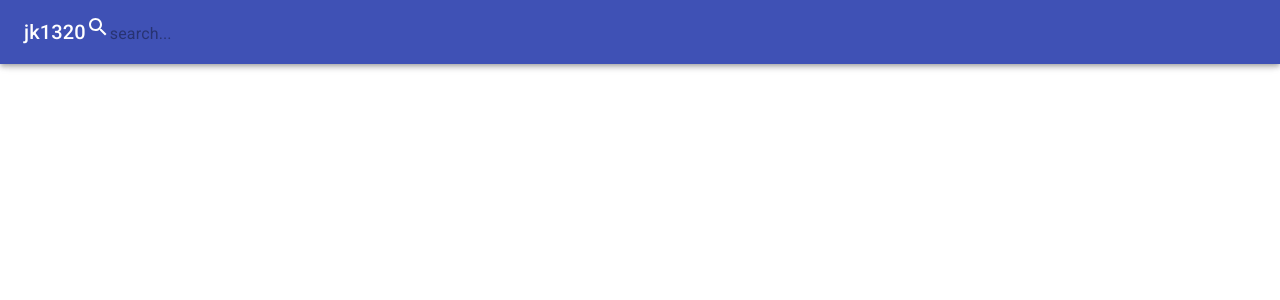
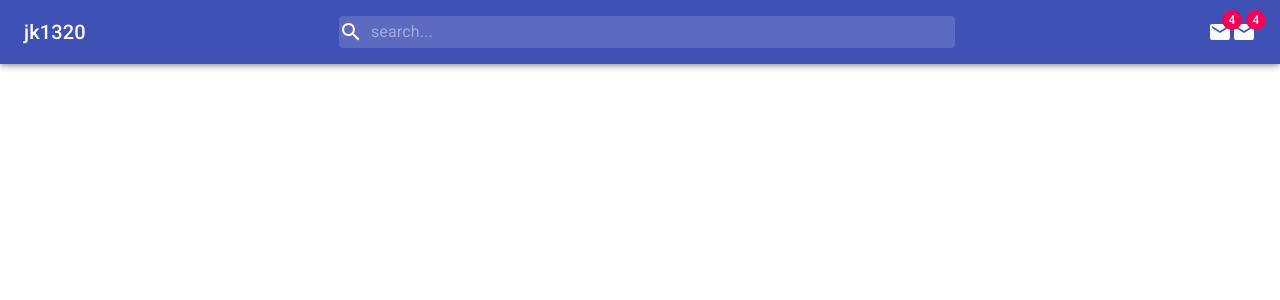
Before and after one commit to JK1320/material-ui-react-project, a React (Create React App) app: page / in a window 1280 px wide. Shown: the top 300 px of the page. Built offline with nearby package versions, Linux system fonts and the light colour scheme.

Commit message:
mail icon and badge from material ui

```diff
--- a/src/components/Navbar.jsx
+++ b/src/components/Navbar.jsx
@@ -1,8 +1,12 @@
-import { AppBar, InputBase, makeStyles, Toolbar, Typography } from "@material-ui/core";
-import { Search } from "@material-ui/icons";
+import { alpha, AppBar, Badge, InputBase, makeStyles, Toolbar, Typography } from "@material-ui/core";
+import { Mail, Search } from "@material-ui/icons";
 
 
 const useStyles = makeStyles((theme) => ({
+    toolbar: {
+        display: "flex",
+        justifyContent: "space-between",
+    },
  logoLg: {
      display: "none",
      [theme.breakpoints.up("sm")]: {
@@ -15,6 +19,20 @@ const useStyles = makeStyles((theme) => ({
          display: "none",
      }
  },
+ search: {
+     display: "flex",
+     alignItems: "center",
+     backgroundColor: alpha(theme.palette.common.white, 0.15),
+     '&:hover' : {
+         backgroundColor: alpha(theme.palette.common.white, 0.25)
+     },
+     borderRadius: theme.shape.borderRadius,
+     width: "50%",
+ },
+ input: {
+     color: "white",
+     marginLeft: theme.spacing(1)
+ }
 }));
 
 const Navbar = () => {
@@ -22,12 +40,20 @@ const Navbar = () => {
 
   return (
     <AppBar>
-    <Toolbar>
+    <Toolbar className={classes.toolbar}>
         <Typography variant="h6" className={classes.logoLg}>jk1320</Typography>
         <Typography variant="h6" className={classes.logoSm}>JK</Typography>
         <div className={classes.search}>
             <Search />
-            <InputBase placeholder="search..." />
+            <InputBase placeholder="search..." className={classes.input} />
+        </div>
+        <div className={classes.icons}>
+            <Badge badgeContent={4} color="secondary">
+                <Mail />
+            </Badge>
+             <Badge badgeContent={4} color="secondary">
+                <Mail />
+            </Badge>
         </div>
     </Toolbar>
     </AppBar>
```
